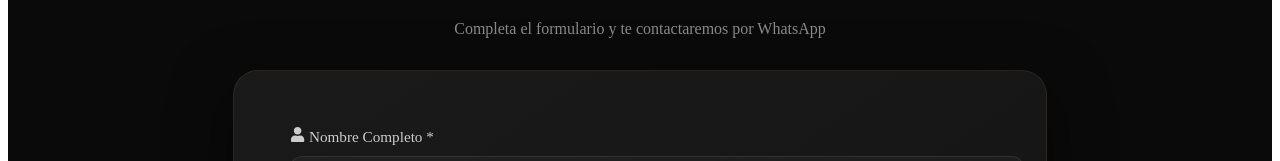
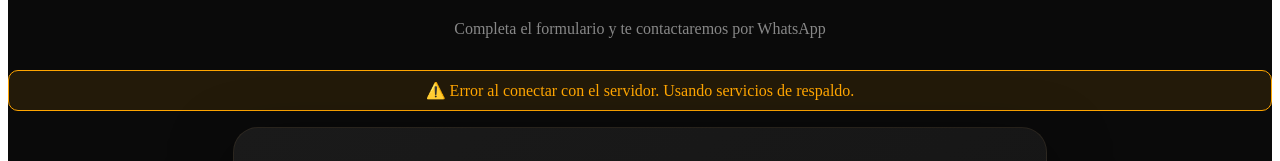
Before and after one commit to hweest/barberia-web, a React (Vite) app in the folder frontend/: page /reservar in a window 1280 px wide. Shown: the part 175-336 px from the top of the page. Built offline with nearby package versions, Linux system fonts and the light colour scheme; no server answers; the HTML template or start-up script is replaced by a standard one.

Commit message:
Arreglar selector de servicios v2

```diff
--- a/frontend/src/components/BookingForm.jsx
+++ b/frontend/src/components/BookingForm.jsx
@@ -14,6 +14,7 @@ function BookingForm() {
 
   const [services, setServices] = useState([]);
   const [loadingServices, setLoadingServices] = useState(true);
+  const [errorServices, setErrorServices] = useState("");
   const [formData, setFormData] = useState({
     nombre: "",
     telefono: "",
@@ -34,16 +35,42 @@ function BookingForm() {
     const loadServices = async () => {
       try {
         setLoadingServices(true);
+        setErrorServices("");
+        console.log("🔄 Cargando servicios desde:", `${API_URL}/api/prices`);
+
         const response = await fetch(`${API_URL}/api/prices`);
         const data = await response.json();
 
+        console.log("📦 Respuesta de la API:", data);
+
         if (data.success) {
+          console.log(`✅ ${data.data.length} servicios cargados:`, data.data);
           setServices(data.data);
         } else {
-          console.error("Error al cargar servicios:", data.message);
+          console.error("❌ Error en la respuesta:", data.message);
+          setErrorServices("Error al cargar los servicios: " + data.message);
+          // Usar servicios de respaldo si la API falla
+          setServices([
+            { servicio: "Corte de Cabello", precio: "S/ 40", icono: "✂️" },
+            { servicio: "Arreglo de Barba", precio: "S/ 30", icono: "🧔" },
+            { servicio: "Combo Completo", precio: "S/ 60", icono: "✨" },
+            { servicio: "Teñido", precio: "S/ 80", icono: "🎨" },
+            { servicio: "Ceremonia de Afeitado", precio: "S/ 50", icono: "🔥" },
+          ]);
         }
       } catch (err) {
-        console.error("Error al cargar servicios:", err);
+        console.error("❌ Error al cargar servicios:", err);
+        setErrorServices(
+          "Error al conectar con el servidor. Usando servicios de respaldo.",
+        );
+        // Servicios de respaldo en caso de error de conexión
+        setServices([
+          { servicio: "Corte de Cabello", precio: "S/ 40", icono: "✂️" },
+          { servicio: "Arreglo de Barba", precio: "S/ 30", icono: "🧔" },
+          { servicio: "Combo Completo", precio: "S/ 60", icono: "✨" },
+          { servicio: "Teñido", precio: "S/ 80", icono: "🎨" },
+          { servicio: "Ceremonia de Afeitado", precio: "S/ 50", icono: "🔥" },
+        ]);
       } finally {
         setLoadingServices(false);
       }
@@ -131,6 +158,22 @@ function BookingForm() {
           Completa el formulario y te contactaremos por WhatsApp
         </p>
 
+        {errorServices && (
+          <div
+            style={{
+              background: "rgba(255, 165, 0, 0.1)",
+              border: "1px solid #ffa500",
+              color: "#ffa500",
+              padding: "10px 15px",
+              borderRadius: "10px",
+              marginBottom: "1rem",
+              textAlign: "center",
+            }}
+          >
+            ⚠️ {errorServices}
+          </div>
+        )}
+
         <form onSubmit={handleSubmit} className="form-container">
           <div className="form-group">
             <label style={{ color: "#ccc" }}>
@@ -205,7 +248,7 @@ function BookingForm() {
               </option>
               {services.map((service) => (
                 <option
-                  key={service.id || service._id}
+                  key={service.id || service._id || service.servicio}
                   value={service.servicio}
                   style={{
                     background: "#1a1a1a",
```
